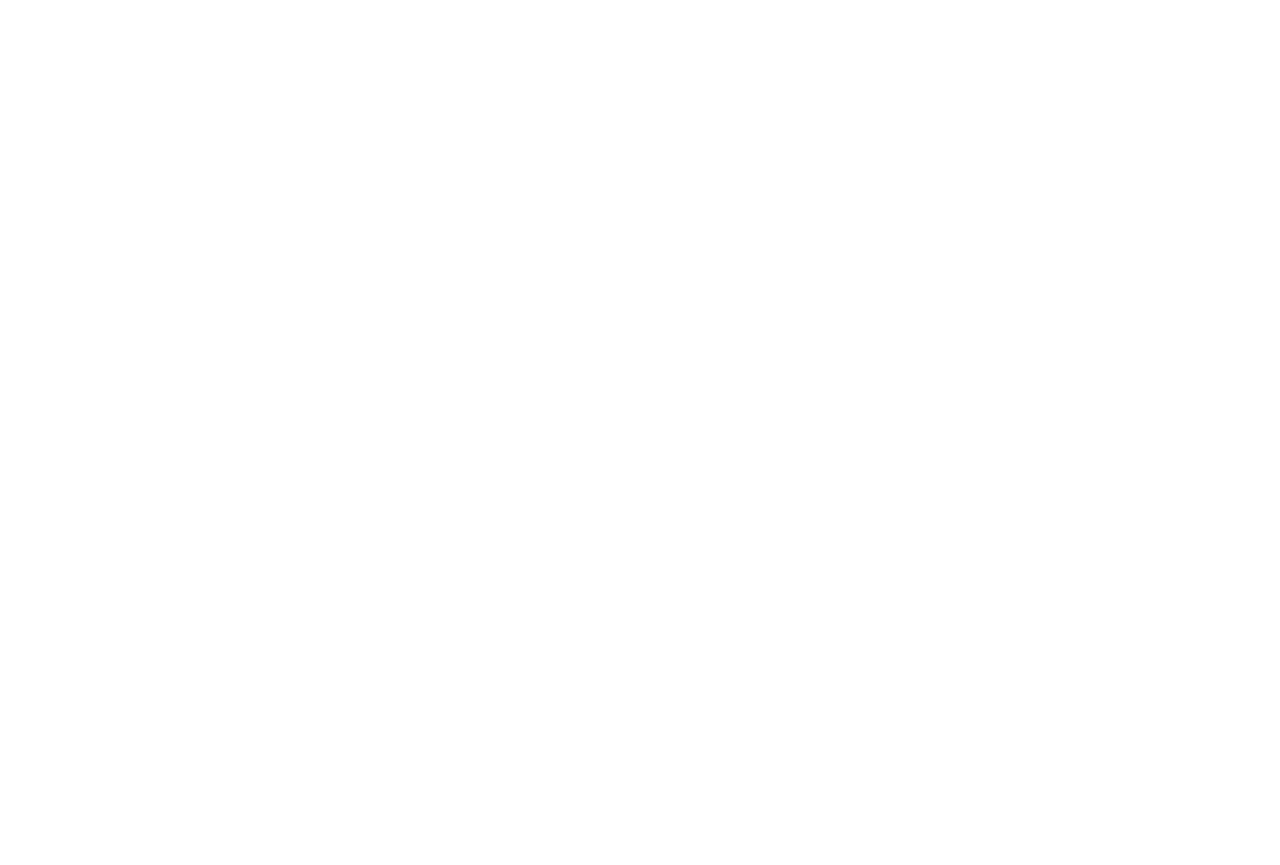
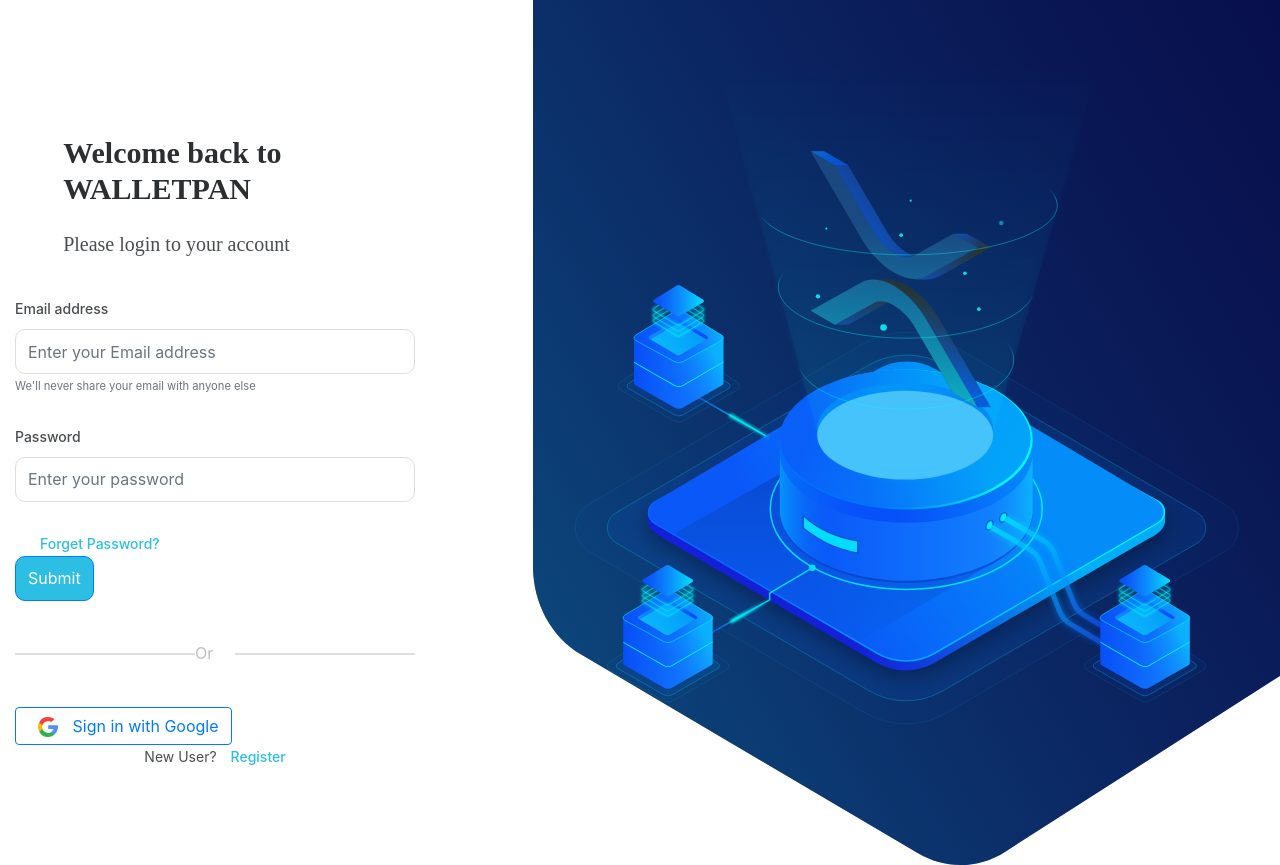
Before and after one commit to BrutalHex/WalletPan, a React (Create React App) app in the folder WalletPan.Web/ClientApps/wallet/: page /login in a window 1280 px wide. Before the commit the page ends 800 px from the top, so only its background shows below. Built offline with nearby package versions, Linux system fonts and the light colour scheme.

Commit message:
login start

```diff
--- a/WalletPan.Web/ClientApps/wallet/src/App.js
+++ b/WalletPan.Web/ClientApps/wallet/src/App.js
@@ -23,10 +23,11 @@
               <Redirect to="/landing" />
           </Route>
 
-          <Route path={["/landing"]}>
+          <Route path={["/landing","/login"]}>
                   <LandingLayoutRoute className="row">
                   <Switch>
                           <Route path="/landing" component={MAinLandingPage} />
+                          <Route path="/login" component={LoginPage} />
                   </Switch>
               </LandingLayoutRoute>
           </Route>
--- a/WalletPan.Web/ClientApps/wallet/src/Pages/LoginPage.js
+++ b/WalletPan.Web/ClientApps/wallet/src/Pages/LoginPage.js
@@ -1,13 +1,100 @@
 import React, { Component } from 'react';
+import TwinSection from '../components/TwinSection'
+import Form from 'react-bootstrap/Form';
+import FormGroup from 'react-bootstrap/FormGroup';
+import FormLabel   from 'react-bootstrap/FormLabel';
+import FormControl from 'react-bootstrap/FormControl';
+import FormText    from 'react-bootstrap/FormText';
+import Button      from 'react-bootstrap/Button';
+import Divider from '../components/Divider';
+
+const LoginPage = ({ classes }) => {
+    return (
+        <div className="container-fluid">
+
+            <div className="row login twin-section" >
+                <div className="col-12 col-md-5 left-part">
+
+
+                    <div className="row">
+                        <div className="col-12 banner-Text">
+                            <div className="row">
+                                <div className="col-12 d-flex justify-content-center">
+                                    <div className="row">
+                                        <div className="col-12">
+                                            <h2>
+                                                Welcome back to
+                                  <br />
+                                                WALLETPAN
+                               </h2>
+
+                                        </div>
+                                        <div className="col-12">
+                                            <span className="hint-bar">Please login to your account</span>
+                                        </div>
+                                    </div>
 
 
 
-const LoginPage = ({ classes }) => {
-    return (
-        <div>
-            <h2> Login</h2>
-            <span>dash board</span>
+                                </div>
+                            </div>
+                        </div>
+
+                    </div>
+                    <div className="row">
+                                <div className="col-12">
+                                    <Form className="custom-form">
+                                        <FormGroup className="form-group" controlId="formBasicEmail">
+                                            <FormLabel className="form-label">Email address</FormLabel>
+                                            <FormControl  className="form-input"  required type="email" placeholder="Enter your Email address" />
+                                            <FormText className="text-muted">
+                                                We'll never share your email with anyone else
+                                            </FormText>
+                                        </FormGroup>
+
+                                        <FormGroup className="form-group" controlId="formBasicPassword">
+                                            <FormLabel className="form-label">Password</FormLabel>
+                                            <FormControl  className="form-input"  type="password" placeholder="Enter your password" />
+                                        </FormGroup>
+
+                                        <div className="col-12">
+                                            <a href="#" >Forget Password?</a>
+                                        </div>
+
+                                        <Button className="btn-primary" variant="primary" type="submit">
+                                            Submit
+                                          </Button>
+
+                                          <Divider title="Or" />
+
+                                          <Button variant="outline-primary"> <img src={`${process.env.PUBLIC_URL}/landing_assets/google-icon.svg`} /> Sign in with Google</Button>
+
+                                          <div className="col-12 form-footer text-center">
+                                          New User? <a href="#" >Register</a>
+                                         </div>
+                                    </Form>
+                                </div>
+                            </div>
+                </div>
+                <div className="col-12 col-md-7 right-part">
+
+                    <div className="row">
+                        <div className="col-12">
+
+                        </div>
+
+                    </div>
+                    <div className="row img-wrapper ">
+
+
+                    </div>
+
+                </div>
+
+            </div>
         </div>
+
+
     );
 };
 
--- a/WalletPan.Web/ClientApps/wallet/src/Pages/MAinLandingPage.js
+++ b/WalletPan.Web/ClientApps/wallet/src/Pages/MAinLandingPage.js
@@ -34,7 +34,7 @@
     return (
         <div className="container-fluid wallet-pan-landing">
 
-            <div className="row section section-head" id="home">
+            <div className="row section section-head twin-section" id="home">
                 <div className="col-12 col-md-5 left-part">
                     <div className="row">
                         <div className="col-12 logo-wrapper">
--- a/WalletPan.Web/ClientApps/wallet/src/Pages/MNav.js
+++ b/WalletPan.Web/ClientApps/wallet/src/Pages/MNav.js
@@ -41,7 +41,7 @@
                     </Nav>
 
                     <Nav className="diparted-nav-section">
-                        <NavLink href="/Login">Login</NavLink>
+                        <NavLink href="/login">Login</NavLink>
                         <Button variant="outline-primary">Register</Button>
                     </Nav>
                 </NavbarCollapse>
--- a/WalletPan.Web/ClientApps/wallet/src/Pages/style/landing.scss
+++ b/WalletPan.Web/ClientApps/wallet/src/Pages/style/landing.scss
@@ -55,6 +55,15 @@
 
 
 a {
+
+    font-size: 14px;
+    font-weight: 500;
+    font-stretch: normal;
+    font-style: normal;
+    line-height: 1.71;
+    letter-spacing: normal;
+    color: #2dbee4;
+
     &:hover {
         text-decoration: none;
     }
@@ -75,215 +84,15 @@
 .wallet-pan-landing {
     background-color: #fff;
 
-    .section-head {
-        min-height: 865px;
+    .section-head{
+        .left-part{
+            .banner-Text{
 
-        @media (max-width: 767px) {
-            display: flex;
-            flex-direction: column-reverse;
-        }
-
-        .left-part {
-
-            @media (max-width: 767px) {
-                float: right;
-                position: relative;
+                   h2{  width: 400px;
+                    height: 276px;
+                   }
             }
 
-            .logo-wrapper {
-                padding-top: 60px;
-
-                img {
-                    width: 69%;
-                    height: 25px;
-
-                    @media (max-width: 767px) {
-                        width: 100%;
-                    }
-                }
-            }
-
-            .banner-Text {
-                margin: 135px 0 35px 0;
-
-                h2 {
-                    width: 400px;
-                    height: 276px;
-                    font-family: MontserratBold;
-                    font-size: 75px;
-                    font-weight: 800;
-                    color: #2c2f32;
-                    margin-bottom: 37px;
-                }
-
-                p {
-                    max-width: 420px;
-                    display: block;
-                    font-family: Montserrat;
-                    font-size: 20px;
-                    line-height: 1.75;
-                    color: #4a4d4f;
-                }
-            }
-        }
-
-        .right-part {
-            background: url(/landing_assets/picture-background.svg);
-            background-repeat: no-repeat;
-            min-height: 400px;
-
-            @media (max-width: 767px) {
-                float: left;
-                position: relative;
-            }
-
-            & > .row {
-                position: absolute;
-                z-index: 4;
-            }
-
-
-            .img-wrapper {
-                margin-top: -6%;
-                position: relative;
-                z-index: 0;
-                top: 0px;
-                background-repeat: no-repeat;
-                background-position: center;
-                background-image: url(/landing_assets/wallet_pan_right_ripple.svg);
-                height: 100%;
-                min-height: 359px;
-
-                @media (min-width: 900px) {
-                    background-size: 89%;
-                }
-
-                @media (min-width: 1440px) {
-                    background-size: 85%;
-                }
-
-
-                .rigth-part-img {
-                    width: 70%;
-                    height: 82%;
-                    position: relative;
-                    top: 40px;
-                }
-            }
-
-
-            .navbar {
-                position: relative;
-                z-index: 5;
-                padding-top: 35px;
-                font-family: Montserrat;
-                font-size: 14px;
-                font-weight: 500;
-                font-stretch: normal;
-                font-style: normal;
-                line-height: normal;
-                letter-spacing: normal;
-                color: #ffffff;
-
-                .navbar-toggler {
-                    &:focus {
-                        border: solid 1px #2dbee4;
-                        outline: 5px auto #2dbee4;
-                    }
-                }
-
-
-                .navbar-nav {
-
-
-                    &:first-child {
-                        margin-left: 106px;
-
-                        @media (max-width: 1439px) {
-                            margin-left: 10px;
-                        }
-                    }
-
-                    .nav-link {
-                        width: 47px;
-                        height: 18px;
-                        margin-right: 39px;
-                        color: white;
-                        top: -11px;
-                        position: relative;
-
-                        &:hover {
-                            text-decoration: none;
-                        }
-
-                        @media (max-width: 1439px) {
-                            margin-right: 20px;
-                        }
-                    }
-                }
-
-
-
-                .diparted-nav-section {
-                    float: right;
-                    margin-left: 80px;
-
-                    .nav-link {
-                        top: 5px;
-                        position: relative;
-                    }
-
-                    Button {
-                        width: 120px;
-                        height: 45px;
-                        border-radius: 10px;
-                        border: solid 1px #2dbee4;
-                        color: #fff;
-                    }
-
-                    @media (max-width: 1439px) {
-                        margin-left: 40px;
-                    }
-                }
-
-
-                .show {
-                    background-image: linear-gradient(238deg, rgba(48, 33, 150, 0) 135%, rgba(18, 168, 207, 0.5) -12%), linear-gradient(to bottom, #030a41, #030a41);
-                    padding: 10px;
-                    opacity: 0.8;
-                    border-radius: 10px;
-
-
-                    .navbar-nav {
-                        margin-top: 10px;
-
-                        &:first-child {
-                            margin-left: 0px;
-                        }
-
-                        a {
-                            margin-top: 10px;
-                            cursor: pointer;
-                        }
-                    }
-
-                    .diparted-nav-section {
-                        float: left;
-                        margin: 0px;
-                        width: 100%;
-
-                        a {
-                            top: 0px;
-                            margin-top: 0px;
-                        }
-
-                        Button {
-                            border: solid 1px #2dbee4;
-                            margin: 10px auto;
-                        }
-                    }
-                }
-            }
         }
     }
 
@@ -550,7 +359,217 @@
 
 
 
+.twin-section {
+    min-height: 865px;
 
+    @media (max-width: 767px) {
+        display: flex;
+        flex-direction: column-reverse;
+    }
+
+    .left-part {
+
+        @media (max-width: 767px) {
+            float: right;
+            position: relative;
+        }
+
+        .logo-wrapper {
+            padding-top: 60px;
+
+            img {
+                width: 69%;
+                height: 25px;
+
+                @media (max-width: 767px) {
+                    width: 100%;
+                }
+            }
+        }
+
+        .banner-Text {
+            margin: 135px 0 35px 0;
+
+            h2 {
+
+
+                font-family: MontserratBold;
+                font-size: 75px;
+                font-weight: 800;
+                color: #2c2f32;
+                margin-bottom: 37px;
+            }
+
+            p {
+                max-width: 420px;
+                display: block;
+                font-family: Montserrat;
+                font-size: 20px;
+                line-height: 1.75;
+                color: #4a4d4f;
+            }
+        }
+    }
+
+    .right-part {
+        background: url(/landing_assets/picture-background.svg);
+        background-repeat: no-repeat;
+        min-height: 400px;
+
+        @media (max-width: 767px) {
+            float: left;
+            position: relative;
+        }
+
+        & > .row {
+            position: absolute;
+            z-index: 4;
+        }
+
+
+        .img-wrapper {
+            margin-top: -6%;
+            position: relative;
+            z-index: 0;
+            top: 0px;
+            background-repeat: no-repeat;
+            background-position: center;
+            background-image: url(/landing_assets/wallet_pan_right_ripple.svg);
+            height: 100%;
+            min-height: 359px;
+
+            @media (min-width: 900px) {
+                background-size: 89%;
+            }
+
+            @media (min-width: 1440px) {
+                background-size: 85%;
+            }
+
+
+            .rigth-part-img {
+                width: 70%;
+                height: 82%;
+                position: relative;
+                top: 40px;
+            }
+        }
+
+
+        .navbar {
+            position: relative;
+            z-index: 5;
+            padding-top: 35px;
+            font-family: Montserrat;
+            font-size: 14px;
+            font-weight: 500;
+            font-stretch: normal;
+            font-style: normal;
+            line-height: normal;
+            letter-spacing: normal;
+            color: #ffffff;
+
+            .navbar-toggler {
+                &:focus {
+                    border: solid 1px #2dbee4;
+                    outline: 5px auto #2dbee4;
+                }
+            }
+
+
+            .navbar-nav {
+
+
+                &:first-child {
+                    margin-left: 106px;
+
+                    @media (max-width: 1439px) {
+                        margin-left: 10px;
+                    }
+                }
+
+                .nav-link {
+                    width: 47px;
+                    height: 18px;
+                    margin-right: 39px;
+                    color: white;
+                    top: -11px;
+                    position: relative;
+
+                    &:hover {
+                        text-decoration: none;
+                    }
+
+                    @media (max-width: 1439px) {
+                        margin-right: 20px;
+                    }
+                }
+            }
+
+
+
+            .diparted-nav-section {
+                float: right;
+                margin-left: 80px;
+
+                .nav-link {
+                    top: 5px;
+                    position: relative;
+                }
+
+                Button {
+                    width: 120px;
+                    height: 45px;
+                    border-radius: 10px;
+                    border: solid 1px #2dbee4;
+                    color: #fff;
+                }
+
+                @media (max-width: 1439px) {
+                    margin-left: 40px;
+                }
+            }
+
+
+            .show {
+                background-image: linear-gradient(238deg, rgba(48, 33, 150, 0) 135%, rgba(18, 168, 207, 0.5) -12%), linear-gradient(to bottom, #030a41, #030a41);
+                padding: 10px;
+                opacity: 0.8;
+                border-radius: 10px;
+
+
+                .navbar-nav {
+                    margin-top: 10px;
+
+                    &:first-child {
+                        margin-left: 0px;
+                    }
+
+                    a {
+                        margin-top: 10px;
+                        cursor: pointer;
+                    }
+                }
+
+                .diparted-nav-section {
+                    float: left;
+                    margin: 0px;
+                    width: 100%;
+
+                    a {
+                        top: 0px;
+                        margin-top: 0px;
+                    }
+
+                    Button {
+                        border: solid 1px #2dbee4;
+                        margin: 10px auto;
+                    }
+                }
+            }
+        }
+    }
+}
 
 .section-footer {
 
@@ -621,8 +640,125 @@
     }
 }
 
+.login
+{
 
+    .left-part
+    {
 
+        .banner-Text{
+            margin: 135px auto 35px auto;
+            max-width: 437px;
+
+  h2,span{
+
+ text-align: center;
+ font-family: Montserrat;
+  }
+
+    h2{
+
+        font-size: 30px;
+        font-weight: bold;
+        color: #2c2f32;
+        text-align: left;
+margin-bottom:20px;
+
+    }
+    .hint-bar{
+
+        font-size: 20px;
+        line-height: 1.75;
+        color: #4a4d4f;
+
+    }
+}
+        .custom-form{
+            max-width: 400px;
+         margin-bottom: 60px;
+
+           }
+    }
+
+}
+
+.general-background{
+    background-image :  url(/landing_assets/general_background.svg);
+
+}
+
+.custom-form{
+
+color: #4a4d4f;
+
+    .form-label{
+
+  height: 24px;
+  font-size: 14px;
+  font-weight: 500;
+  line-height: 1.71;
+  color: #4a4d4f;
+    }
+    .form-group{
+        margin-bottom: 30px;
+    }
+    .form-input{
+        height: 45px;
+        border-radius: 10px;
+        border: solid 1px #dedede;
+    }
+   a{
+     margin:40px 0px 30px 10px;
+   }
+   .form-footer
+   {
+      margin-top: 60px 0px 60px 0px;;
+   }
+
+}
+.btn-primary{
+
+    height: 45px;
+    border-radius: 10px;
+    background-color: #2dbee4;
+}
+.outline-primary
+{
+    border-radius: 10px;
+    border: solid 1px #2dbee4;
+    height: 45px;
+    padding: 14px;
+}
+
+.custom-divider{
+    border: solid 1px #dedede;
+    width:100%;
+    display: block;
+    height: 2px;
+    margin: 52px 0px 52px 0px;
+    span{
+        height: 24px;
+
+        font-size: 16px;
+        line-height: 1.5;
+        color: #bebebf;
+        background-color: #fff;
+        top: -13px;
+        position: relative;
+        width: 40px;
+        display: block;
+
+    }
+}
+
+Button{
+    img{
+         width: 20px;
+    height: 20px;
+  margin:0px 10px 0px 10px;
+    }
+
+}
 
 .center {
     margin: 0 auto;
--- /dev/null
+++ b/WalletPan.Web/ClientApps/wallet/src/components/Divider.js
@@ -0,0 +1,25 @@
+import React  from 'react';
+
+
+
+class Divider extends React.Component {
+
+
+    constructor(props) {
+        super(props);
+
+
+    }
+
+
+
+    render() {
+        return(
+            <div className="row custom-divider">
+            <span className="center"> {this.props.title}</span>
+          </div>);
+
+    }
+}
+
+export default Divider;
--- /dev/null
+++ b/WalletPan.Web/ClientApps/wallet/src/components/TwinSection.js
@@ -0,0 +1,25 @@
+import React from 'react';
+
+
+class TwinSection extends React.Component {
+
+
+    constructor(props) {
+        super(props);
+
+
+    }
+
+
+
+    render() {
+        return(
+        <div    className={"twin-section " +this.props.className}  id={this.props.id}>
+          {this.props.left}
+          {this.props.right}
+        </div>);
+
+    }
+}
+
+export default TwinSection;
```
Also changed, not shown: WalletPan.Web/ClientApps/wallet/public/landing_assets/general_background.svg (added), WalletPan.Web/ClientApps/wallet/public/landing_assets/google-icon.svg (added).
